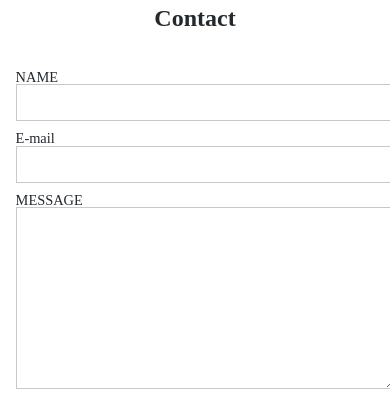
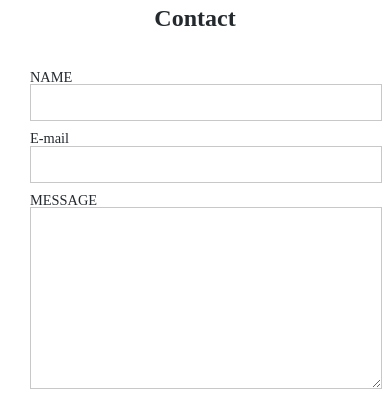
Before and after one commit to I8903/mywork, a plain HTML site: page index.html in a window 390 px wide. Shown: the part 3232-3651 px from the top of the page. Drawn offline with Linux system fonts and the light colour scheme.

Commit message:
Add files via upload

```diff
--- a/top.css
+++ b/top.css
@@ -216,13 +216,17 @@ section h2 {
 @media screen and (max-width: 600px){
   .section-contact dl {
     flex-direction: column;
+    align-items: center;
+    text-align: center;
   }
   .section-contact dt {
     width: 100%;
     text-align: left;
+    padding: 0 4%;
   }
   .section-contact dd {
     width: 100%;
+    padding: 0 4%;
   }
 }
 #footer {
```
